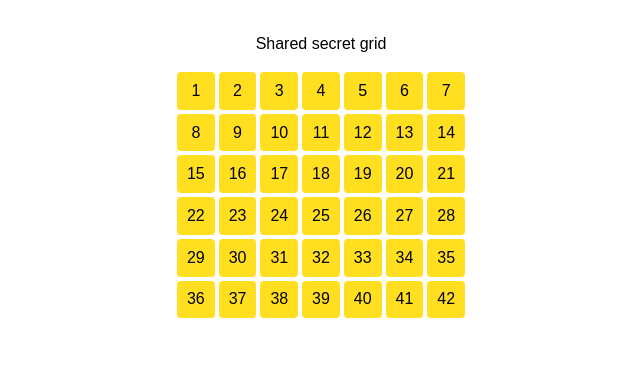
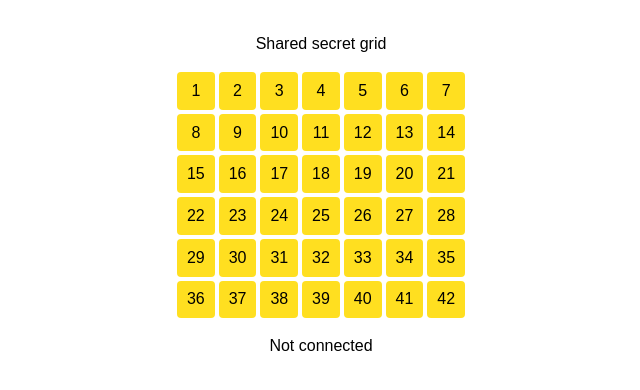
Before and after one commit to marinm/shared-secret-grid, a React (Vite) app: page / in a window 1280 px wide. Shown: the top 390 px of the page, without its empty margins (319-959 px from the left). Built offline with nearby package versions, Linux system fonts and the light colour scheme.

Commit message:
connect to broadcast channel when 4 numbers selected

```diff
--- a/src/App.tsx
+++ b/src/App.tsx
@@ -1,17 +1,45 @@
 import "./App.css";
+import { useState, useEffect } from "react";
+import { useEasyWebSocket } from "./hooks/useEasyWebSocket";
+import type { EasyWebSocketEvent, Message } from "./hooks/useEasyWebSocket";
 import Grid from "./components/Grid";
 
+const SERVER_URL = "https://marinm.net/broadcast";
 const N_ROWS = 6;
 const N_COLS = 7;
 
-function onSelectedChange(numbers: number[]) {
-  console.log(numbers);
-  if (numbers.length === 4) {
-    console.log("4 numbers selected");
-  }
+function valid(message: Message): boolean {
+  return true;
+}
+
+function onMessage(event: EasyWebSocketEvent): void {
+  console.log(event);
 }
 
 function App() {
+  const socket = useEasyWebSocket({ valid });
+  const [code, setCode] = useState<number[]>([]);
+
+  function onSelectedChange(numbers: number[]) {
+    setCode([...numbers]);
+  }
+
+  useEffect(() => {
+    if (code.length === 4) {
+      const channel = `shared-secret-grid-${code.join("-")}`;
+      const url = `${SERVER_URL}?channel=${channel}`;
+      socket.close();
+      socket.listen(onMessage);
+      socket.open(url);
+    } else {
+      socket.close();
+    }
+
+    return () => {
+      socket.close();
+    };
+  }, [code]);
+
   return (
     <>
       <div className="w-full flex flex-col justify-center items-center gap-4">
@@ -21,6 +49,9 @@ function App() {
           columns={N_COLS}
           onSelectedChange={onSelectedChange}
         />
+        <p>
+          {socket.readyState === WebSocket.OPEN ? "Connected" : "Not connected"}
+        </p>
       </div>
     </>
   );
--- /dev/null
+++ b/src/hooks/useEasyWebSocket.ts
@@ -0,0 +1,202 @@
+import { useCallback, useEffect, useRef, useState } from "react";
+
+// Some of the benefits of this WebSocket wrapper:
+//   - null-safe: the wrapper is never null
+//   - lazy: can create without connecting
+//   - type-safe: send() enforces valid Message type
+//   - validation: the message listener always receives a valid message
+//   - order safety: each method checks current state before running
+
+// Valid JSON can be parsed into any of these types:
+//   - Object
+//   - Array
+//   - string
+//   - number
+//   - boolean
+//   - null
+// Allow only non-null objects.
+export type Message = NonNullable<object>;
+
+function isMessage(message: unknown): message is Message {
+  return message !== null && typeof message === "object";
+}
+
+export type EasyWebSocketEvent = {
+  name: "open" | "message" | "close";
+  message: null | Message;
+};
+
+export type EasyWebSocketMessageEvent = {
+  name: "message";
+  message: Message;
+};
+
+type EventListener = (() => void) | ((event: EasyWebSocketEvent) => void);
+
+export type EasyWebSocket = {
+  isOnline: boolean;
+  readyState: null | number;
+  error: boolean;
+  open: (url: string) => void;
+  send: (message: Message) => void;
+  close: () => void;
+  listen: (callback: EventListener) => void;
+};
+
+type Options = {
+  valid: (message: Message) => boolean;
+};
+
+export function useEasyWebSocket(options: Options): EasyWebSocket {
+  const websocketRef = useRef<null | WebSocket>(null);
+  const [readyState, setReadyState] = useState<number>(WebSocket.CLOSED);
+  const [isOnline, setIsOnline] = useState<boolean>(window.navigator.onLine);
+  const [error, setError] = useState<boolean>(false);
+  const onEventRef = useRef<EventListener>(() => {});
+
+  function reasonError(method: string, reason: string) {
+    console.log(`ignoring ${method}() because ${reason}`);
+  }
+
+  function emit(event: EasyWebSocketEvent) {
+    onEventRef.current(event);
+  }
+
+  const open = useCallback(
+    (url: string) => {
+      if (websocketRef.current !== null) {
+        reasonError("open", "already open");
+        return;
+      }
+      websocketRef.current = new WebSocket(url);
+
+      const websocket = websocketRef.current;
+
+      websocket.onopen = () => {
+        setReadyState(websocket.readyState);
+        setError(false);
+        console.log("✅ Connected");
+        emit({
+          name: "open",
+          message: null,
+        });
+      };
+
+      websocket.onmessage = (event) => {
+        const message = parseJSON(event.data);
+        if (!(isMessage(message) && options.valid(message))) {
+          console.log("🚫 invalid message received");
+          return;
+        }
+        console.log("✉️ valid message received");
+        emit({
+          name: "message",
+          message: message,
+        });
+      };
+
+      websocket.onclose = () => {
+        setReadyState(websocket.readyState);
+        console.log("❌ Disconnected");
+        emit({
+          name: "close",
+          message: null,
+        });
+        websocketRef.current = null;
+      };
+
+      websocket.onerror = (err) => {
+        console.log(err);
+        setError(true);
+      };
+    },
+    [options],
+  );
+
+  const send = useCallback((message: Message) => {
+    if (websocketRef.current === null) {
+      if (websocketRef.current === null) {
+        reasonError("send", "closed");
+        return;
+      }
+      return;
+    }
+
+    if (websocketRef.current.readyState != WebSocket.OPEN) {
+      return;
+    }
+    websocketRef.current.send(JSON.stringify(message));
+  }, []);
+
+  const close = useCallback(() => {
+    if (websocketRef.current === null) {
+      reasonError("close", "already closed");
+      return;
+    }
+
+    if (
+      websocketRef.current.readyState === WebSocket.CLOSING ||
+      websocketRef.current.readyState === WebSocket.CLOSED
+    ) {
+      reasonError("close", "already closed");
+      return;
+    }
+
+    if (websocketRef.current.readyState === WebSocket.CONNECTING) {
+      reasonError("close", "connecting in progress");
+      return;
+    }
+
+    if (websocketRef.current.readyState === WebSocket.OPEN) {
+      websocketRef.current.close();
+      return;
+    }
+
+    reasonError("close", "uncaught readyState");
+  }, []);
+
+  function listen(callback: EventListener) {
+    console.log("update onEvent");
+    onEventRef.current = callback;
+  }
+
+  useEffect(() => {
+    console.log("add online listener");
+    const onOnline = () => {
+      console.log("✅ online");
+      setIsOnline(true);
+    };
+    const onOffline = () => {
+      console.log("❌ offline");
+      setIsOnline(false);
+    };
+
+    window.addEventListener("online", onOnline);
+    window.addEventListener("offline", onOffline);
+
+    return () => {
+      close();
+      console.log("remove online listener");
+      window.removeEventListener("online", onOnline);
+      window.removeEventListener("offline", onOffline);
+    };
+  }, [close]);
+
+  return {
+    isOnline,
+    readyState,
+    error,
+    open,
+    send,
+    close,
+    listen,
+  };
+}
+
+function parseJSON(message: string): unknown {
+  try {
+    return JSON.parse(message);
+  } catch (e) {}
+
+  return null;
+}
```
